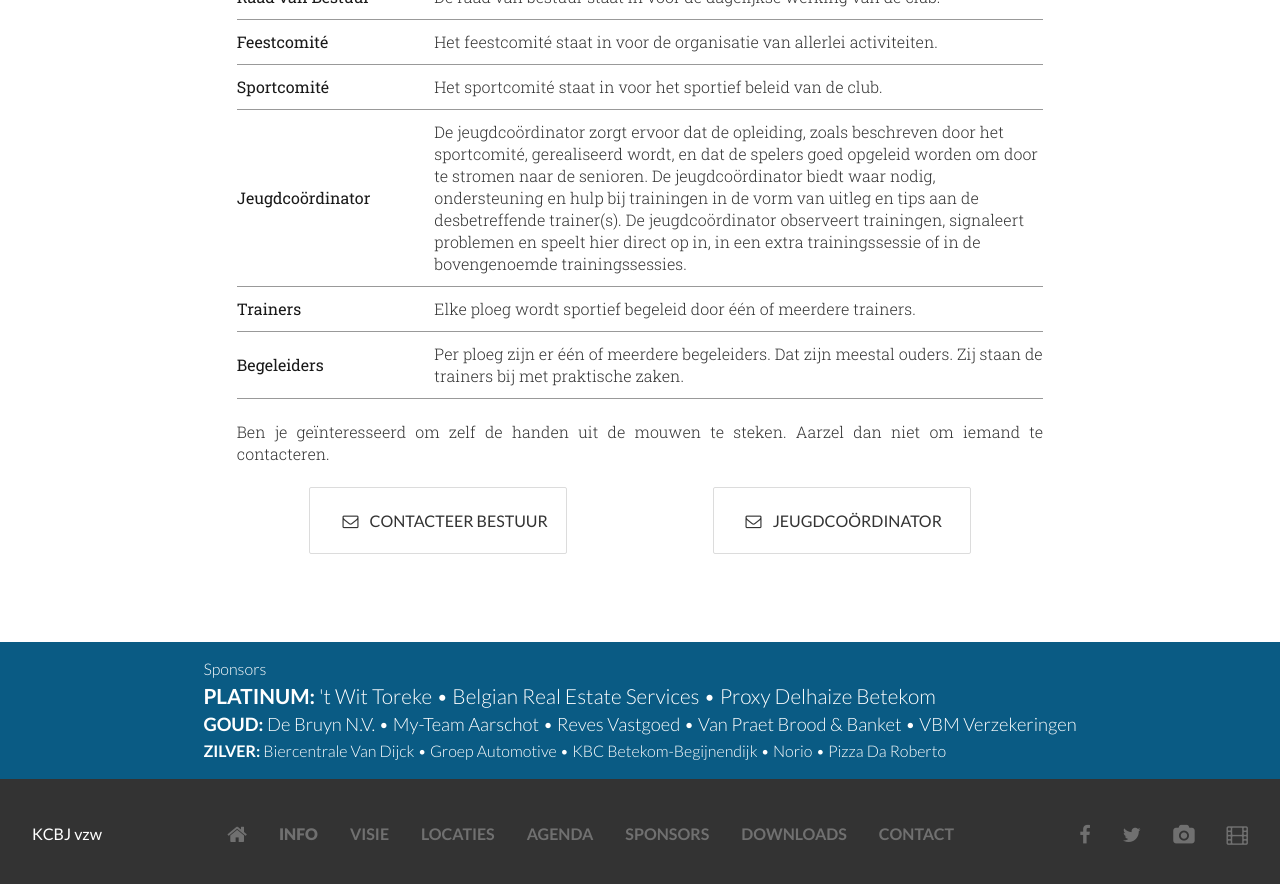
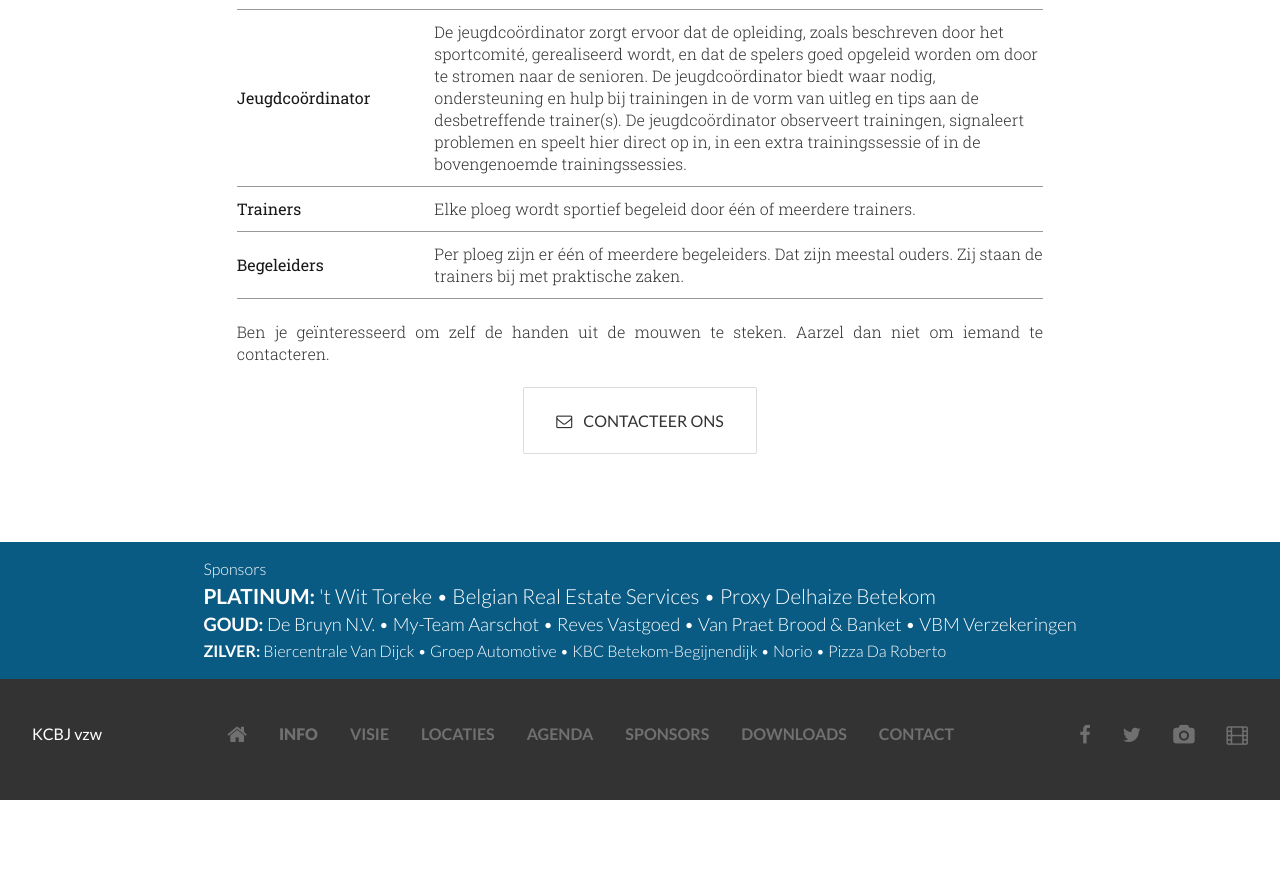
Before and after one commit to kcbj/kcbj.github.io, a Jekyll site: the page built from info/index.html, in a window 1280 px wide and 900 px high, scrolled down 3717 px. Shown: the top 884 px of the window. Built offline with Jekyll 4.4.1, drawn with Linux system fonts in a browser that asks for light colours; nearby versions of some CDN libraries; after the commit the page ends 4517 px from its top, so only the background shows below that.

Commit message:
Fixed old links

```diff
--- a/info/index.html
+++ b/info/index.html
@@ -57,9 +57,6 @@ redirect_from:
       bepaalde ploegen wegvallen. Die spelers worden dan ingedeeld bij
       andere ploegen.</p>
 
-      <div class="buttons">
-        <a href="/media#ploegen" class="button more"><i class="fa fa-camera"></i> Ploegfoto's</a>
-      </div>
     </div>
   </div>
 </div>
@@ -160,11 +157,8 @@ redirect_from:
       steken.  Aarzel dan niet om iemand te contacteren.</p>
 
       <div class="buttons">
-        <a href="mailto:bestuur&#64;kcbj&#46;be" class="more button">
-          <i class="fa fa-envelope-o"></i> Contacteer bestuur
-        </a>
-        <a href="mailto:jeugdcoordinator&#64;kcbj&#46;be" class="more button">
-          <i class="fa fa-envelope-o"></i> Jeugdcoördinator
+        <a href="/contact" class="more button">
+          <i class="fa fa-envelope-o"></i> Contacteer ons
         </a>
       </div>
     </div>
```
